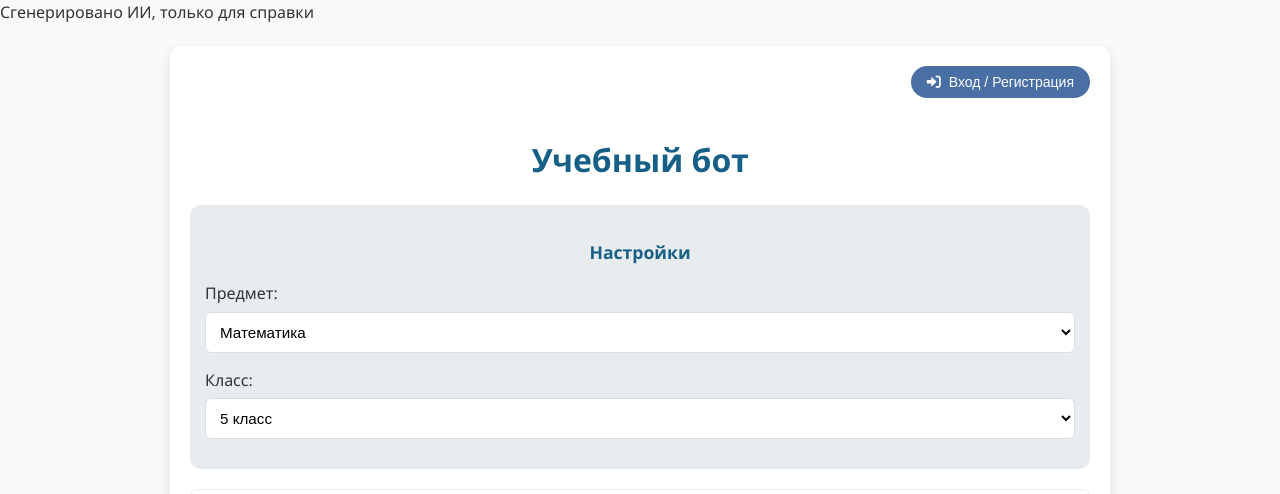
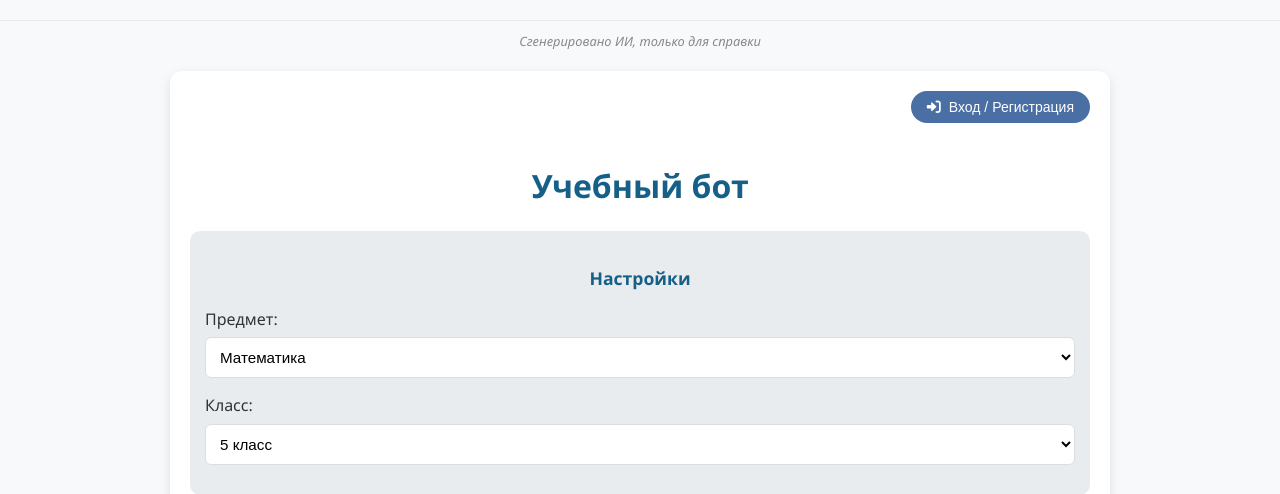
Before and after one commit to guglpeta57-source/site, a Flask app: page / in a window 1280 px wide. Shown: the top 494 px of the page. Run offline with Flask 3, Linux system fonts and the light colour scheme; parts of the project's set-up code (start-up, migrations or seed data) failed here and were passed over.

Commit message:
дисклаймер (перед этим тоже дисклаймер)

```diff
--- a/static/style.css
+++ b/static/style.css
@@ -493,3 +493,16 @@ h1 {
 .btn-logout:hover {
     background-color: #d32f2f;
 }
+
+
+
+/* Дисклеймер об ИИ */
+.disclaimer {
+    text-align: center;
+    font-size: 0.8em;
+    color: #888;
+    font-style: italic;
+    margin-top: 20px;
+    padding-top: 10px;
+    border-top: 1px solid var(--light-gray);
+}
```
